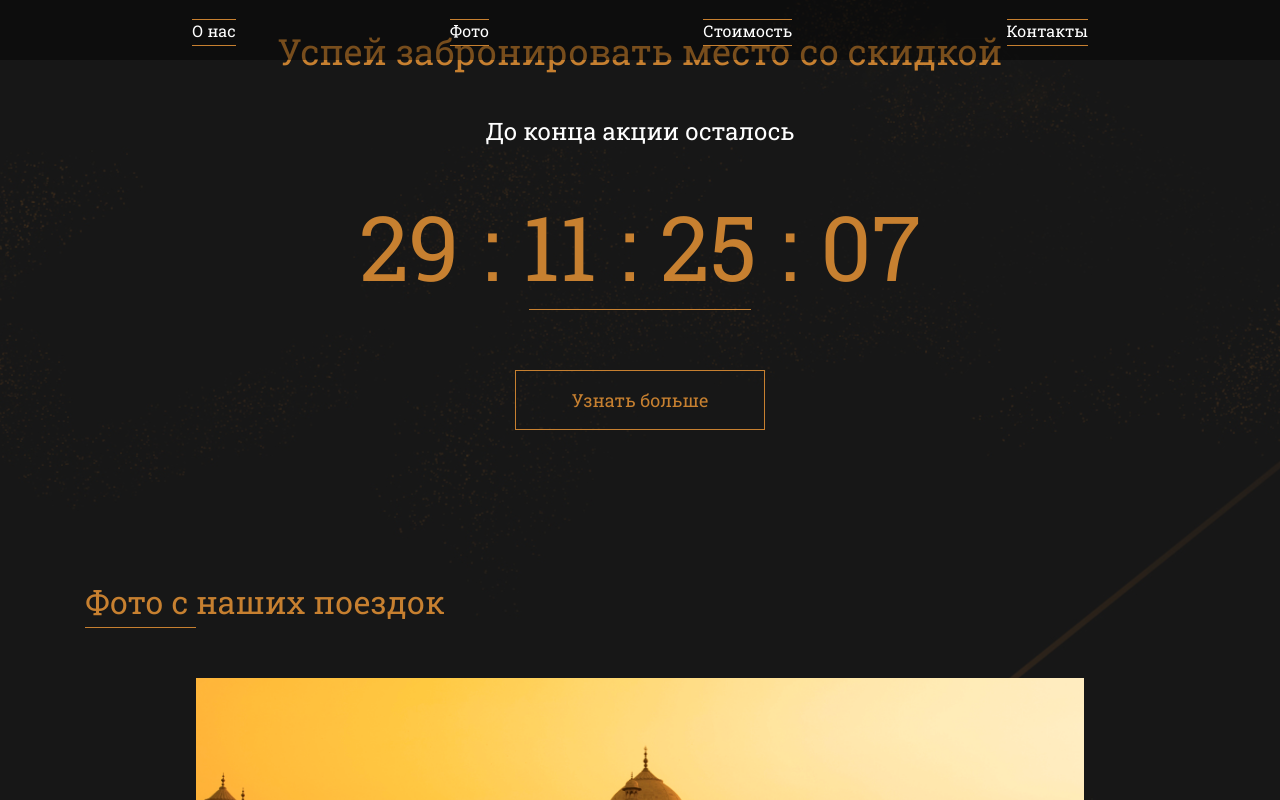
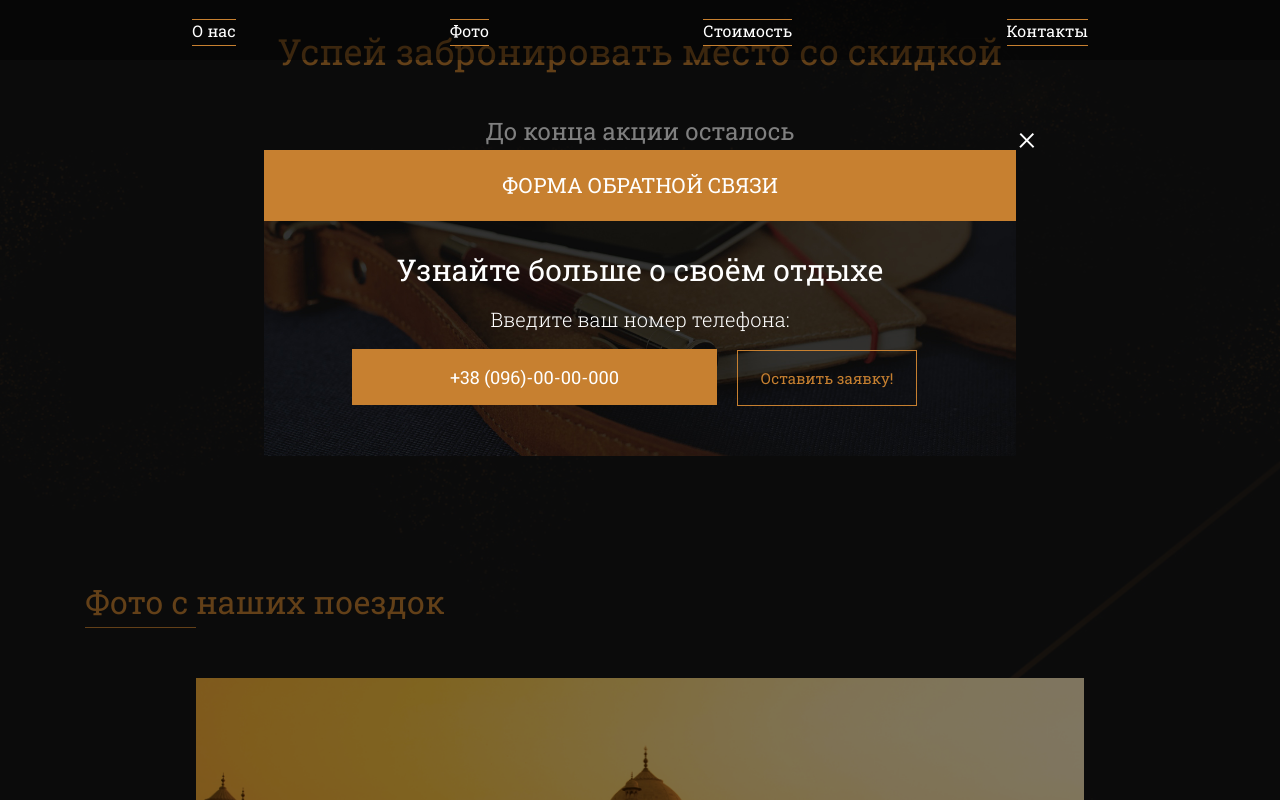
Before and after one commit to AlexanderStarykh/js_pr_2, a plain HTML site: page index.html in a window 1280 px wide. Both pictures are taken after a click on the button "Узнать больше". Shown: the part 1353-2153 px from the top of the page. Drawn offline with nearby package versions, Linux system fonts and the light colour scheme; files that its build step writes are made by us from their sources.

Commit message:
added overlay

```diff
--- a/index.html
+++ b/index.html
@@ -224,7 +224,7 @@
 								<label class="popup-form__label" for="phone">
 								Введите ваш номер телефона:
 								</label>
-								<input class="popup-form__input" name="phone" type="tel" required placeholder="+7(978) 973 33 45">
+								<input class="popup-form__input" name="phone" type="tel" required placeholder="+38 (096)-00-00-000">
 								<button class="button popup-form__btn">
 									Оставить заявку!
 								</button>
--- a/js/script.js
+++ b/js/script.js
@@ -91,4 +91,22 @@ window.addEventListener('DOMContentLoaded', function (){
     }
 
     setClock('timer', deadLine);
+
+    //Modal
+    let more = document.querySelector('.more'),
+        overlay = document.querySelector('.overlay'),
+        close = document.querySelector('.popup-close');
+
+    more.addEventListener('click', function(){
+        overlay.style.display = 'block';
+        this.classList.add('more-splash');
+        document.body.style.overflow = 'hidden';
+    });
+
+    close.addEventListener('click', function() {
+        overlay.style.display = 'none';
+        more.classList.remove('more-splash');
+        document.body.style.overflow = '';
+    });
+
 });
```
